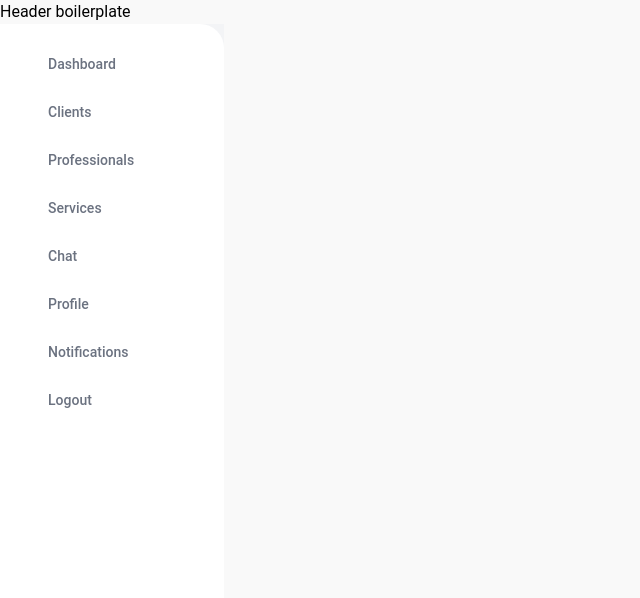
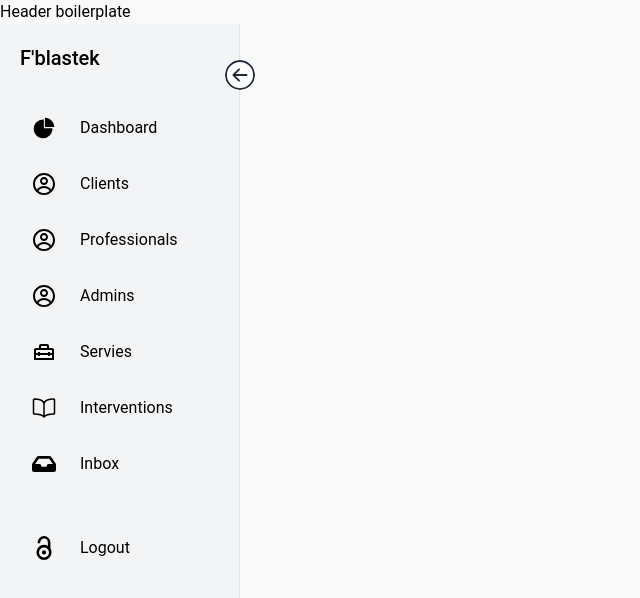
Before and after one commit to hamzaelalamy/f-blastek, a React (Vite) app in the folder app/: page /backoffice in a window 1280 px wide. Shown: the top 598 px of the page, without its empty margins (0-640 px from the left). Built offline with nearby package versions, Linux system fonts and the light colour scheme.

Commit message:
changed admin sidebar and added react-icons and added a margin-right to the sidebar

```diff
--- a/app/package.json
+++ b/app/package.json
@@ -12,8 +12,10 @@
   "dependencies": {
     "@reduxjs/toolkit": "^2.2.3",
     "axios": "^1.6.8",
+    "jwt-decode": "^4.0.0",
     "react": "^18.2.0",
     "react-dom": "^18.2.0",
+    "react-icons": "^5.1.0",
     "react-redux": "^9.1.0",
     "react-router-dom": "^6.22.3",
     "react-toastify": "^10.0.5"
--- a/app/src/components/common/AdminSidebar.tsx
+++ b/app/src/components/common/AdminSidebar.tsx
@@ -1,62 +1,98 @@
-import { Link } from 'react-router-dom';
+import React, { useState } from 'react';
+import { Link, useLocation } from 'react-router-dom';
+import { BsArrowLeftCircle } from 'react-icons/bs';
+import { AiFillPieChart } from 'react-icons/ai';
+import { SiFuturelearn } from 'react-icons/si';
+import { SiOpenaccess } from 'react-icons/si';
+import { CgProfile } from 'react-icons/cg';
+import { FaInbox } from "react-icons/fa";
+import { MdOutlineHomeRepairService } from "react-icons/md";
+import { IoBookOutline } from "react-icons/io5";
 
-export default function AdminSidebar() {
+const Sidebar = () => {
+  const [open, setOpen] = useState(true);
+  const [mobileMenu, setMobileMenu] = useState(false);
+  const location = useLocation();
+
+  const Menus = [
+    { title: 'Dashboard', path: '/backoffice/dashboard', src: <AiFillPieChart /> },
+    { title: 'Clients', path: '/backoffice/clients', src: <CgProfile /> },
+    { title: 'Professionals', path: '/backoffice/Professionals', src: <CgProfile /> },
+    { title: 'Admins', path: '/backoffice/admins', src: <CgProfile /> },
+    { title: 'Servies', path: '/backoffice/services', src: <MdOutlineHomeRepairService /> },
+    { title: 'Interventions', path: '/backoffice/interventions', src: <IoBookOutline />},
+    { title: 'Inbox', path: '/backoffice/inbox', src: <FaInbox /> },
+    { title: 'Logout', path: '/login', src: <SiOpenaccess />, gap: 'true' },
+  ];
+
   return (
-    <div className="flex flex-row min-h-screen mr-[1rem] bg-gray-100">
-      <div className="overflow-hidden bg-white lg:w-56 md:w-40 sm:w-32 rounded-r-3xl">
+    <>
+      <div
+        className={`${open ? 'w-60' : 'w-fit'} hidden sm:block relative h-screen duration-300 bg-gray-100 border-r border-gray-200 p-5`}
+      >
+        <BsArrowLeftCircle
+          className={`${
+            !open && 'rotate-180'
+          } absolute text-3xl bg-white fill-slate-800 rounded-full cursor-pointer top-9 -right-4`}
+          onClick={() => setOpen(!open)}
+        />
+        <Link to='/'>
+          <div className={`flex ${open && 'gap-x-4'} items-center`}>
+            {open && (
+              <span className='text-xl font-medium whitespace-nowrap'>
+                F'blastek
+              </span>
+            )}
+          </div>
+        </Link>
 
-        <ul className="flex flex-col py-4">
-          <li>
-            <Link to="/backoffice/dashboard" className="flex flex-row items-center h-12 text-gray-500 transition-transform duration-200 ease-in transform hover:translate-x-2 hover:text-gray-800">
-              <span className="inline-flex items-center justify-center w-12 h-12 text-lg text-gray-400"><i className="bx bx-home"></i></span>
-              <span className="text-sm font-medium">Dashboard</span>
+        <ul className='pt-6'>
+          {Menus.map((menu, index) => (
+            <Link to={menu.path} key={index}>
+              <li
+                className={`flex items-center gap-x-6 p-3 text-base font-normal rounded-lg cursor-pointer hover:bg-gray-200 ${
+                  menu.gap ? 'mt-9' : 'mt-2'
+                } ${location.pathname === menu.path && 'bg-gray-200'}`}
+              >
+                <span className='text-2xl'>{menu.src}</span>
+                <span className={`${!open && 'hidden'}`}>{menu.title}</span>
+              </li>
             </Link>
-          </li>
-          <li>
-            <Link to="/music" className="flex flex-row items-center h-12 text-gray-500 transition-transform duration-200 ease-in transform hover:translate-x-2 hover:text-gray-800">
-              <span className="inline-flex items-center justify-center w-12 h-12 text-lg text-gray-400"><i className="bx bx-music"></i></span>
-              <span className="text-sm font-medium">Clients</span>
-            </Link>
-          </li>
-          <li>
-            <Link to="/drink" className="flex flex-row items-center h-12 text-gray-500 transition-transform duration-200 ease-in transform hover:translate-x-2 hover:text-gray-800">
-              <span className="inline-flex items-center justify-center w-12 h-12 text-lg text-gray-400"><i className="bx bx-drink"></i></span>
-              <span className="text-sm font-medium">Professionals</span>
-            </Link>
-          </li>
-          <li>
-            <Link to="/shopping" className="flex flex-row items-center h-12 text-gray-500 transition-transform duration-200 ease-in transform hover:translate-x-2 hover:text-gray-800">
-              <span className="inline-flex items-center justify-center w-12 h-12 text-lg text-gray-400"><i className="bx bx-shopping-bag"></i></span>
-              <span className="text-sm font-medium">Services</span>
-            </Link>
-          </li>
-          <li>
-            <Link to="/chat" className="flex flex-row items-center h-12 text-gray-500 transition-transform duration-200 ease-in transform hover:translate-x-2 hover:text-gray-800">
-              <span className="inline-flex items-center justify-center w-12 h-12 text-lg text-gray-400"><i className="bx bx-chat"></i></span>
-              <span className="text-sm font-medium">Chat</span>
-            </Link>
-          </li>
-          <li>
-            <Link to="/profile" className="flex flex-row items-center h-12 text-gray-500 transition-transform duration-200 ease-in transform hover:translate-x-2 hover:text-gray-800">
-              <span className="inline-flex items-center justify-center w-12 h-12 text-lg text-gray-400"><i className="bx bx-user"></i></span>
-              <span className="text-sm font-medium">Profile</span>
-            </Link>
-          </li>
-          <li>
-            <Link to="/notifications" className="flex flex-row items-center h-12 text-gray-500 transition-transform duration-200 ease-in transform hover:translate-x-2 hover:text-gray-800">
-              <span className="inline-flex items-center justify-center w-12 h-12 text-lg text-gray-400"><i className="bx bx-bell"></i></span>
-              <span className="text-sm font-medium">Notifications</span>
-              {/* <span className="px-3 py-px ml-auto mr-6 text-sm text-red-500 bg-red-100 rounded-full">5</span> */}
-            </Link>
-          </li>
-          <li>
-            <Link to="/logout" className="flex flex-row items-center h-12 text-gray-500 transition-transform duration-200 ease-in transform hover:translate-x-2 hover:text-gray-800">
-              <span className="inline-flex items-center justify-center w-12 h-12 text-lg text-gray-400"><i className="bx bx-log-out"></i></span>
-              <span className="text-sm font-medium">Logout</span>
-            </Link>
-          </li>
+          ))}
         </ul>
       </div>
-    </div>
+      {/* Mobile Menu */}
+      <div className="pt-3">
+        {/* <HamburgerButton
+          setMobileMenu={setMobileMenu}
+          mobileMenu={mobileMenu}
+        /> */}
+      </div>
+      <div className="sm:hidden">
+        <div
+          className={`${
+            mobileMenu ? 'flex' : 'hidden'
+          } absolute z-50 flex-col items-center self-end py-8 mt-16 space-y-6 font-bold sm:w-auto left-6 right-6`}
+        >
+          {Menus.map((menu, index) => (
+            <Link
+              to={menu.path}
+              key={index}
+              onClick={() => setMobileMenu(false)}
+            >
+              <span
+                className={`${
+                  location.pathname === menu.path && 'bg-gray-200'
+                } p-2 rounded-xl hover:bg-gray-200`}
+              >
+                {menu.title}
+              </span>
+            </Link>
+          ))}
+        </div>
+      </div>
+    </>
   );
-}
+};
+
+export default Sidebar;
--- a/app/src/components/professionals/tables/Professionals.tsx
+++ b/app/src/components/professionals/tables/Professionals.tsx
@@ -21,10 +21,10 @@ export default function Professionals() {
     }, [dispatch, records]);
 
     const handleDelete = (userId:React.FormEvent<HTMLFormElement>) => {
+      dispatch(actDeleteProfessionals(userId))
+      .then(() => {console.log("User deleted successfully");})
+      .catch((err) => console.error("Failed to delete user", err));
       toast("User deleted successfully", { type: "success" });
-      dispatch(actDeleteProfessionals(userId))
-        .then(() => {console.log("User deleted successfully");})
-        .catch((err) => console.error("Failed to delete user", err));
     };
 
     const professionals =
--- a/app/src/layouts/AdminLayout.tsx
+++ b/app/src/layouts/AdminLayout.tsx
@@ -7,7 +7,7 @@ const AdminLayout = () => {
       <header>Header boilerplate</header>
       <div className="flex flex-1">
       <AdminSidebar />
-      <div className="flex-1 mt-10">
+      <div className="flex-1 mt-10 ml-10">
         <Outlet />
         </div>
       </div>
```
Also changed, not shown: 1 other file (tests, documents, lock files or other folders).
